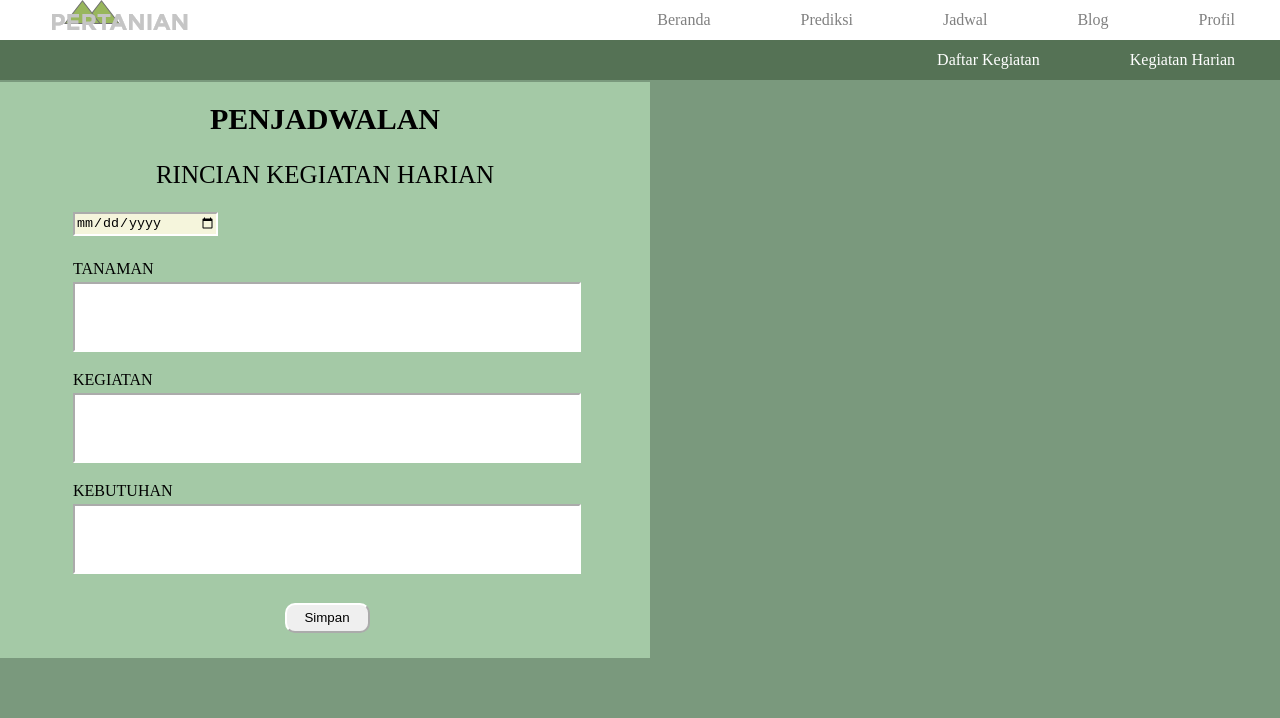
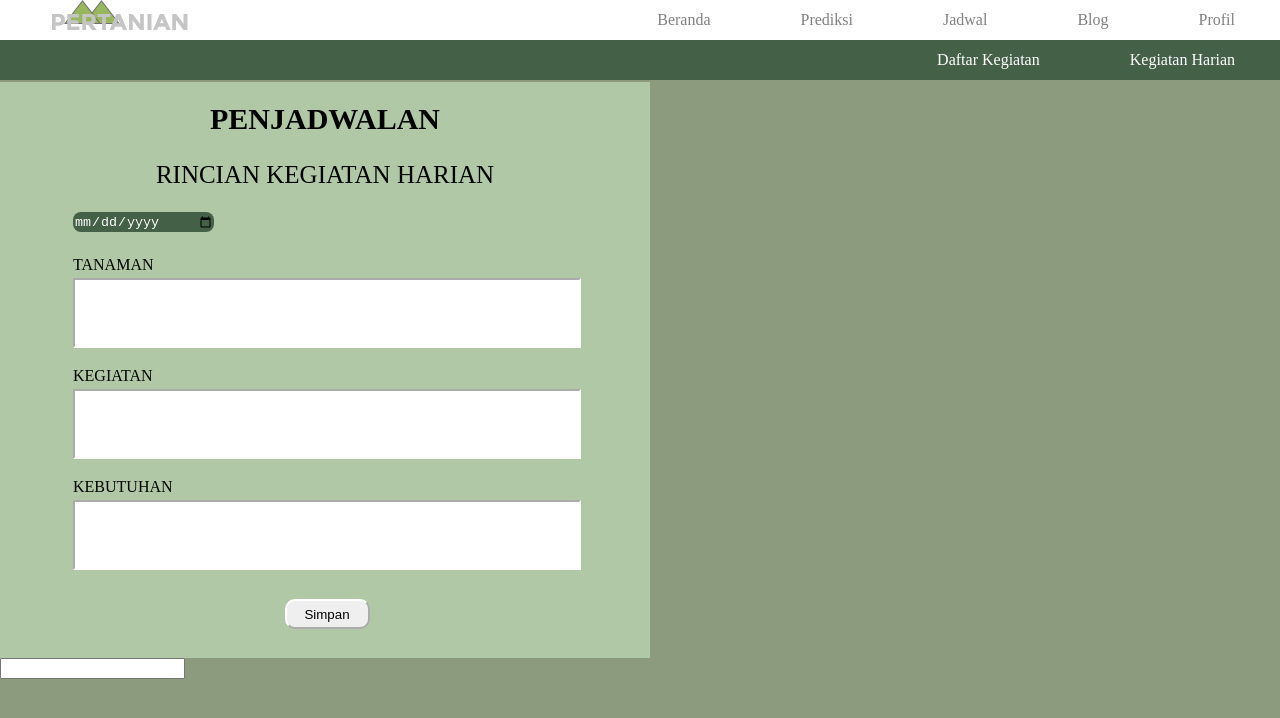
Before and after one commit to Putriregitas/LokaTanam, a plain HTML site: page jadwal harian/jadwal harian.html in a window 1280 px wide. Drawn offline with Linux system fonts and the light colour scheme.

Commit message:
update jadwal harian css

```diff
--- a/jadwal harian/jadwal harian.css
+++ b/jadwal harian/jadwal harian.css
@@ -4,7 +4,7 @@ html,body{
 }
 
 .body{
-    background-color: rgb(122, 153, 125);
+    background-color: #8C9A7E;
 }
 .atas ul{
     height: 40px;
@@ -15,7 +15,7 @@ html,body{
 
 .bawah ul{
     height: 40px;
-    background-color:rgb(85, 114, 85);
+    background-color:#446047;
     margin-top: 0px;
 }
 
@@ -52,7 +52,7 @@ nav ul li a{
 .kotak{
     height: 576.5px;
     width: 650px;
-    background-color: rgb(164, 201, 166);
+    background-color: #B0C8A5;
     margin-top: -1.8%;
 }
 
@@ -108,3 +108,10 @@ nav ul li a{
     outline-style: none;
     border-radius: 10px;
 }
+
+.kotak input[type="date"]{
+    background-color: #446047;
+    border-radius: 8px;
+    border: none;
+    color: white;
+}
--- a/jadwal harian/jadwal harian.html
+++ b/jadwal harian/jadwal harian.html
@@ -67,6 +67,14 @@
 
         </div>
 
+        <div class="kotak2">
+            <di>
+                <table class="cari"><input type="text"></table>
+
+
+            </di>
+        </div>
+
     </section>
 </body>
 </html>
```
